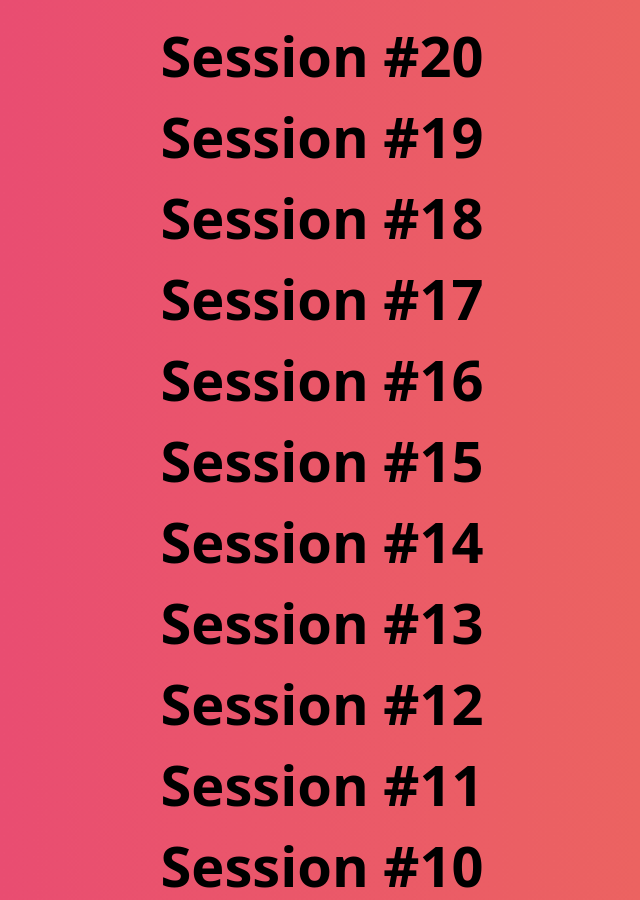
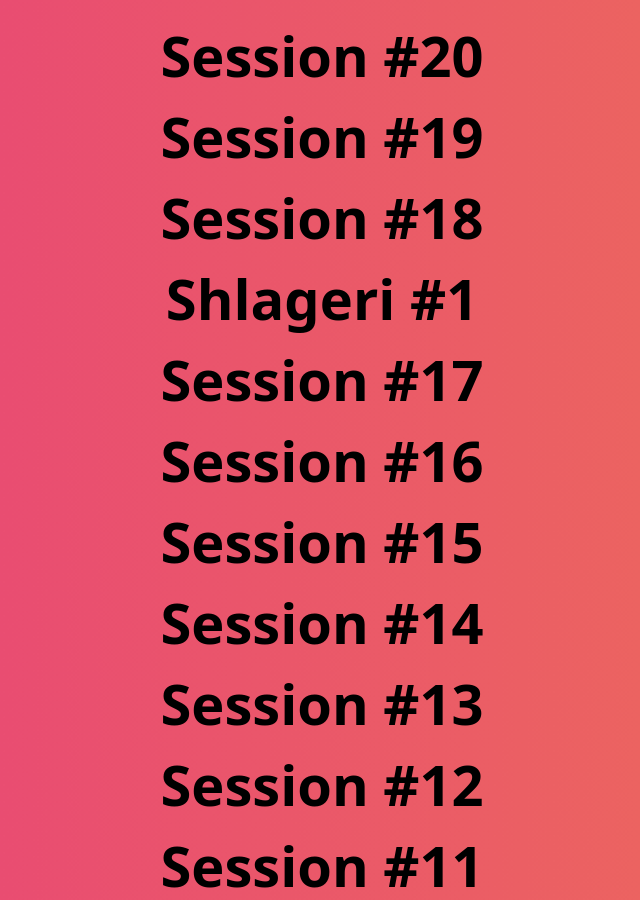
Before and after one commit to neemesis/neemesis.github.io, a Jekyll site: the page mixes.html, which Jekyll copies as it is, in a window 1280 px wide and 900 px high, scrolled down 3874 px. Shown: the whole window, without its empty margins (318-958 px from the left). Built offline with Jekyll 4.4.1, drawn with Linux system fonts in a browser that asks for light colours.

Commit message:
added missing entry

```diff
--- a/mixes.html
+++ b/mixes.html
@@ -164,6 +164,7 @@
                 <a href="https://www.mixcloud.com/neeemesis/session-20/" target="_blank">Session #20</a>
                 <a href="https://www.mixcloud.com/neeemesis/session-19/" target="_blank">Session #19</a>
                 <a href="https://www.mixcloud.com/neeemesis/session-18/" target="_blank">Session #18</a>
+                <a href="https://www.mixcloud.com/neeemesis/shlageri-1/" target="_blank">Shlageri #1</a>
                 <a href="https://www.mixcloud.com/neeemesis/session-17/" target="_blank">Session #17</a>
                 <a href="https://www.mixcloud.com/neeemesis/session-16/" target="_blank">Session #16</a>
                 <a href="https://www.mixcloud.com/neeemesis/session-15/" target="_blank">Session #15</a>
```
